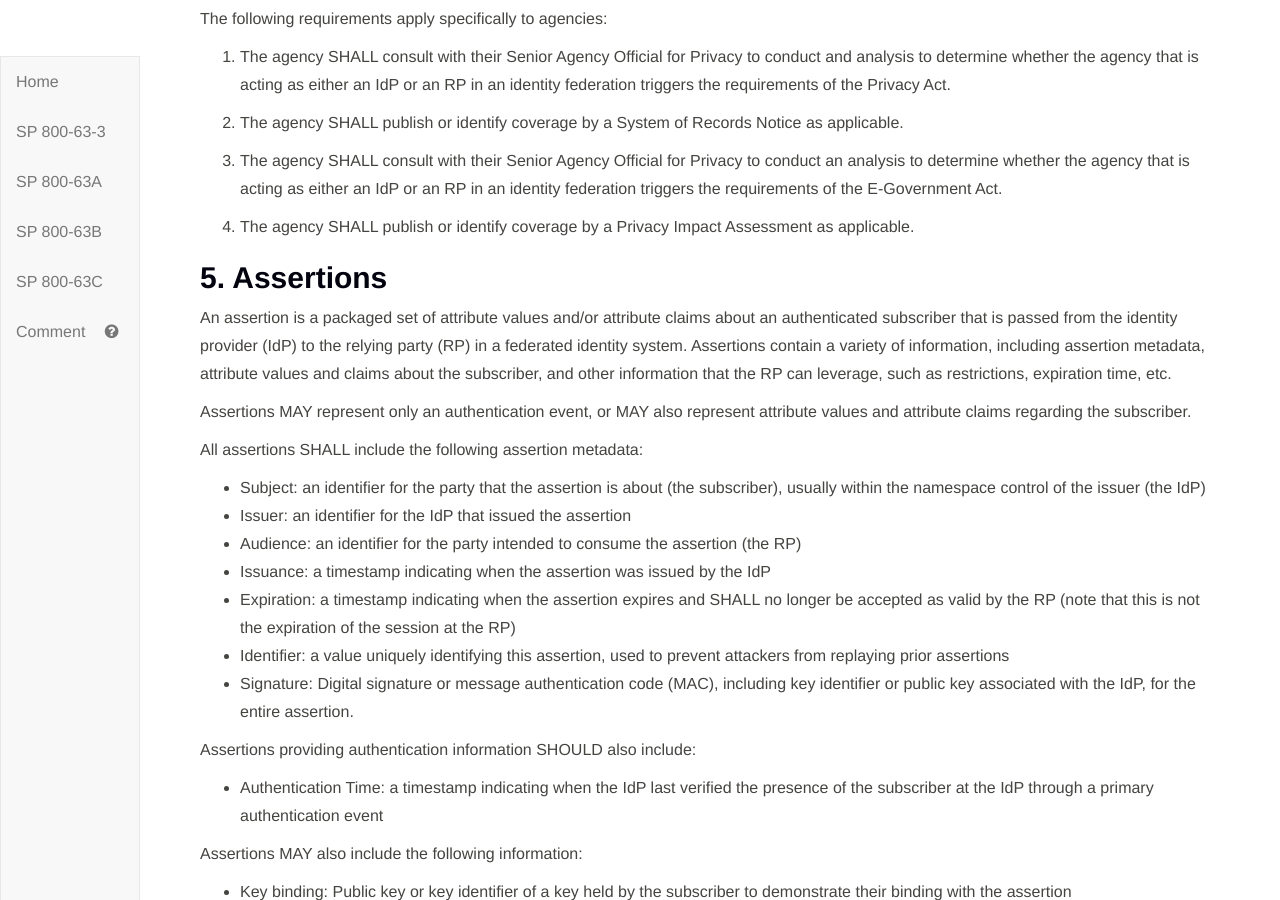
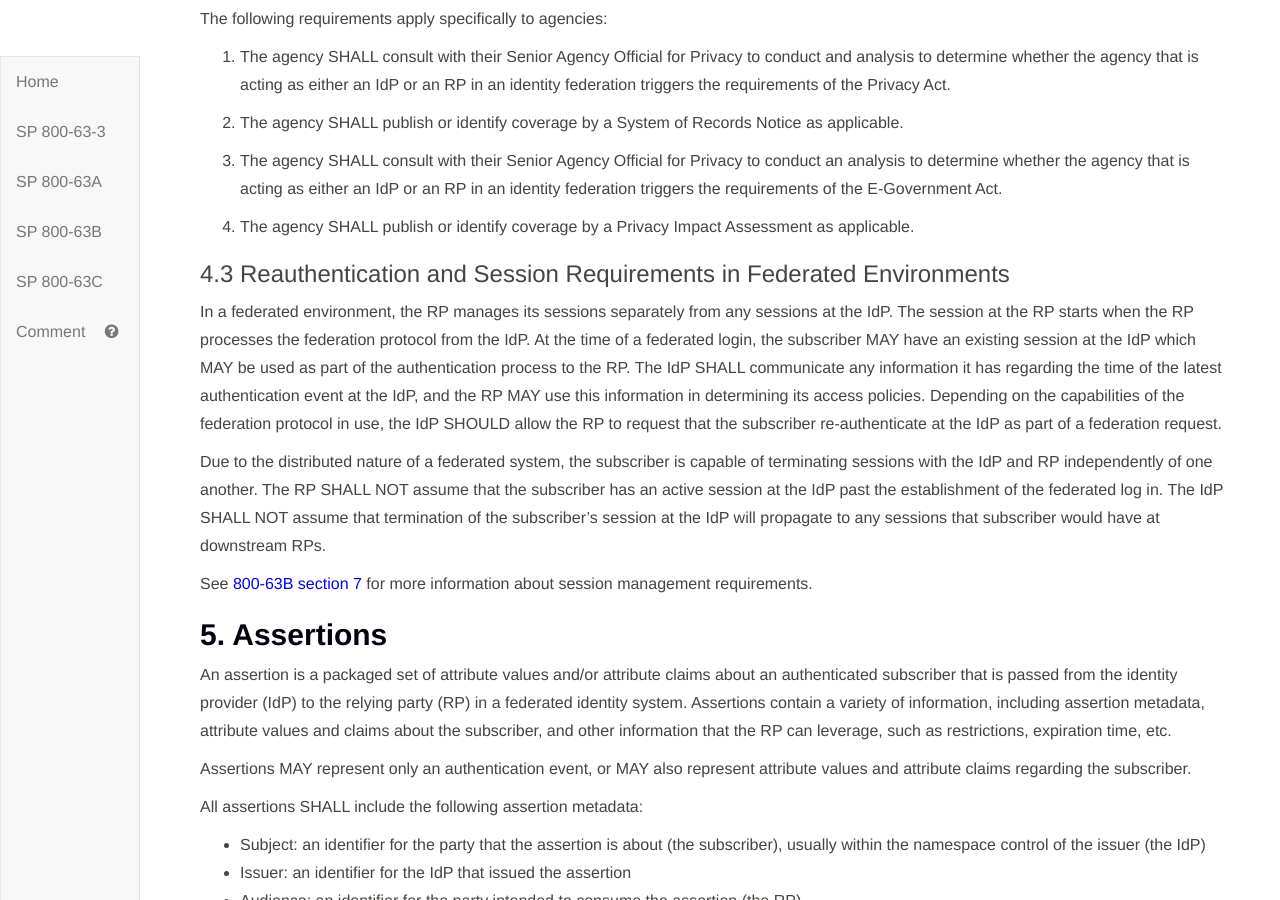
Before and after one commit to usnistgov/800-63-3, a Jekyll site: the page built from sp800-63c.md, in a window 1280 px wide and 900 px high, scrolled down 11438 px. Built offline with Jekyll 4.4.1, drawn with Linux system fonts in a browser that asks for light colours.

Commit message:
clarified sessions and authentication time requirements

```diff
--- a/sp800-63c/sec4_federation.md
+++ b/sp800-63c/sec4_federation.md
@@ -105,3 +105,11 @@
 3. The agency SHALL consult with their Senior Agency Official for Privacy to conduct an analysis to determine whether the agency that is acting as either an IdP or an RP in an identity federation triggers the requirements of the E-Government Act.
 
 4. The agency SHALL publish or identify coverage by a Privacy Impact Assessment as applicable.
+
+### 4.3 Reauthentication and Session Requirements in Federated Environments
+
+In a federated environment, the RP manages its sessions separately from any sessions at the IdP. The session at the RP starts when the RP processes the federation protocol from the IdP. At the time of a federated login, the subscriber MAY have an existing session at the IdP which MAY be used as part of the authentication process to the RP. The IdP SHALL communicate any information it has regarding the time of the latest authentication event at the IdP, and the RP MAY use this information in determining its access policies. Depending on the capabilities of the federation protocol in use, the IdP SHOULD allow the RP to request that the subscriber re-authenticate at the IdP as part of a federation request.
+
+Due to the distributed nature of a federated system, the subscriber is capable of terminating sessions with the IdP and RP independently of one another. The RP SHALL NOT assume that the subscriber has an active session at the IdP past the establishment of the federated log in. The IdP SHALL NOT assume that termination of the subscriber's session at the IdP will propagate to any sessions that subscriber would have at downstream RPs.
+
+See [800-63B section 7](sp800-63b.html#sec7) for more information about session management requirements.
--- a/sp800-63c/sec5_assertions.md
+++ b/sp800-63c/sec5_assertions.md
@@ -15,9 +15,6 @@
 - Expiration: a timestamp indicating when the assertion expires and SHALL no longer be accepted as valid by the RP (note that this is not the expiration of the session at the RP)
 - Identifier: a value uniquely identifying this assertion, used to prevent attackers from replaying prior assertions
 - Signature: Digital signature or message authentication code (MAC), including key identifier or public key associated with the IdP, for the entire assertion.
-
-Assertions providing authentication information SHOULD also include:
-
 - Authentication Time: a timestamp indicating when the IdP last verified the presence of the subscriber at the IdP through a primary authentication event
 
 Assertions MAY also include the following information:
```
Also changed, not shown: sp800-63b/sec7_session.md (+1 -1 lines).
